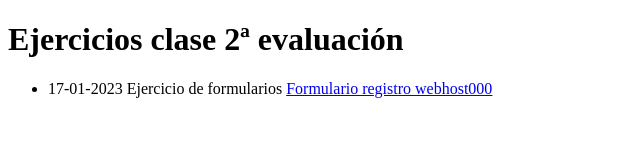
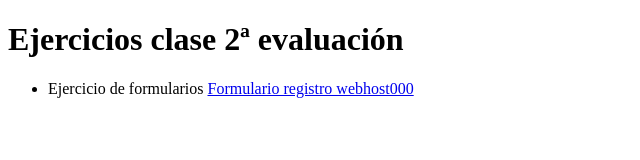
Before and after one commit to PabloVicente14/2EVAL_Programacion_TICO2_PabloVicente14, a plain HTML site: page index.html in a window 1280 px wide. Shown: the whole page, without its empty margins (0-640 px from the left). Drawn offline with Linux system fonts and the light colour scheme.

Commit message:
Update index.html

```diff
--- a/index.html
+++ b/index.html
@@ -10,7 +10,7 @@
     <h1>Ejercicios clase 2ª evaluación</h1>
 
     <ul>
-      <li>17-01-2023 Ejercicio de formularios <a href="formularios/index.html" target="_blank"> Formulario registro webhost000 </a> </li>
+      <li>Ejercicio de formularios <a href="formularios/index.html" target="_blank"> Formulario registro webhost000 </a> </li>
 
     </ul>
 
```
